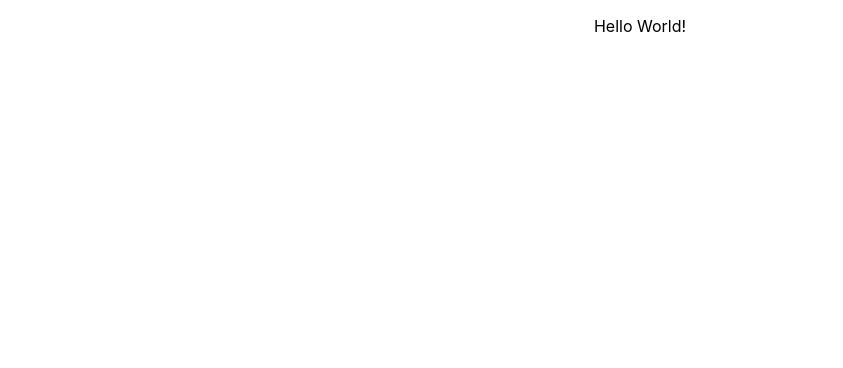
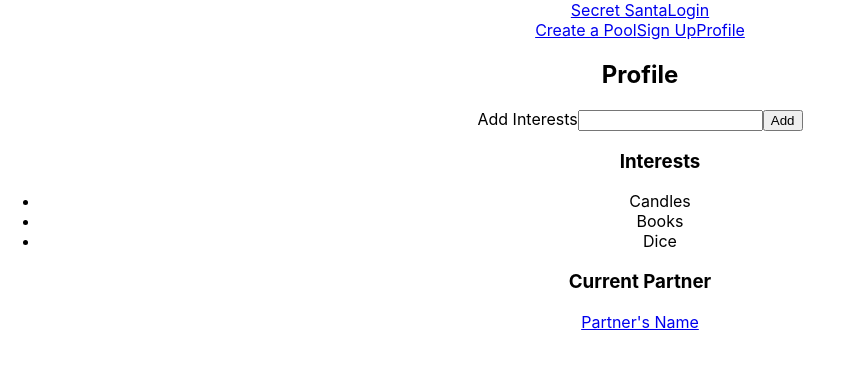
Before and after one commit to snazzyj/SecretSanta, a React (Create React App) app: page /profile in a window 1280 px wide. Shown: the top 368 px of the page, without its empty margins (0-843 px from the left). Built offline with nearby package versions, Linux system fonts and the light colour scheme.

Commit message:
added components to App.js - CreatePool, Profile, Signup

```diff
--- a/src/App.js
+++ b/src/App.js
@@ -1,12 +1,33 @@
 import React from 'react';
 import { Link } from 'react-router-dom';
+import { Route, Switch } from 'react-router-dom';
 import './App.css';
+import CreatePool from './CreatePool/createpool';
+import SignUp from './Signup/signup';
+import Profile from './Profile/profile';
 
 function App() {
   return (
-    <main className='App'>
-      <p>Hello World!</p>
-    </main>
+    <div className='App'>
+      <nav className="App__Nav">
+        <Link to="/">Secret Santa</Link>
+        <Link to="/login">Login</Link>
+      </nav>
+
+      <main>
+
+          <section>
+             <Link to="/create">Create a Pool</Link>
+             <Link to="/signup">Sign Up</Link>
+             <Link to="/profile">Profile</Link>
+            </section>
+
+          <Route exact path="/create" component={CreatePool} />
+          <Route exact path="/signup" component={SignUp}/>
+          <Route exact path="/profile" component={Profile}/>
+
+      </main>
+    </div>
   );
 }
 
--- /dev/null
+++ b/src/CreatePool/createpool.js
@@ -0,0 +1,24 @@
+import React, {Component} from 'react';
+
+class CreatePool extends Component {
+
+    render() {
+        return(
+        <div>
+
+        <h1>Create Pool</h1>
+
+        <form />
+          <label>Name</label>
+          <input />
+          <label>Email</label>
+          <input />
+          <button>Submit</button>
+          <button>Plus sign</button>
+
+      </div>
+      )}
+
+}
+
+export default CreatePool;
--- /dev/null
+++ b/src/Profile/profile.js
@@ -0,0 +1,34 @@
+import React, {Component} from 'react';
+
+class Profile extends Component {
+
+    render() {
+        return (
+            <section>
+                <h1>Profile</h1>
+
+                <form>
+                    <label>Add Interests</label>
+                    <input />
+
+                    <button>Add</button>
+                </form>
+
+                <ul>
+                    <h3>Interests</h3>
+                    <li>Candles</li>
+                    <li>Books</li>
+                    <li>Dice</li>
+                </ul>
+
+                <h3>Current Partner</h3>
+                <a href="#">Partner's Name</a>
+
+            </section>
+
+        )
+    }
+
+}
+
+export default Profile;
--- /dev/null
+++ b/src/Signup/signup.js
@@ -0,0 +1,28 @@
+import React, { Component } from 'react';
+
+class SignUp extends Component {
+
+    render() {
+        return (
+            <div>
+                <h1>Sign up</h1>
+
+                <form />
+                    <label>Name</label>
+                        <input />
+
+                    <label>Email</label>
+                        <input />
+
+                    <label>Password</label>
+                        <input />
+
+                <button>Submit</button>
+            </div>
+        )
+    }
+
+
+}
+
+export default SignUp;
```
